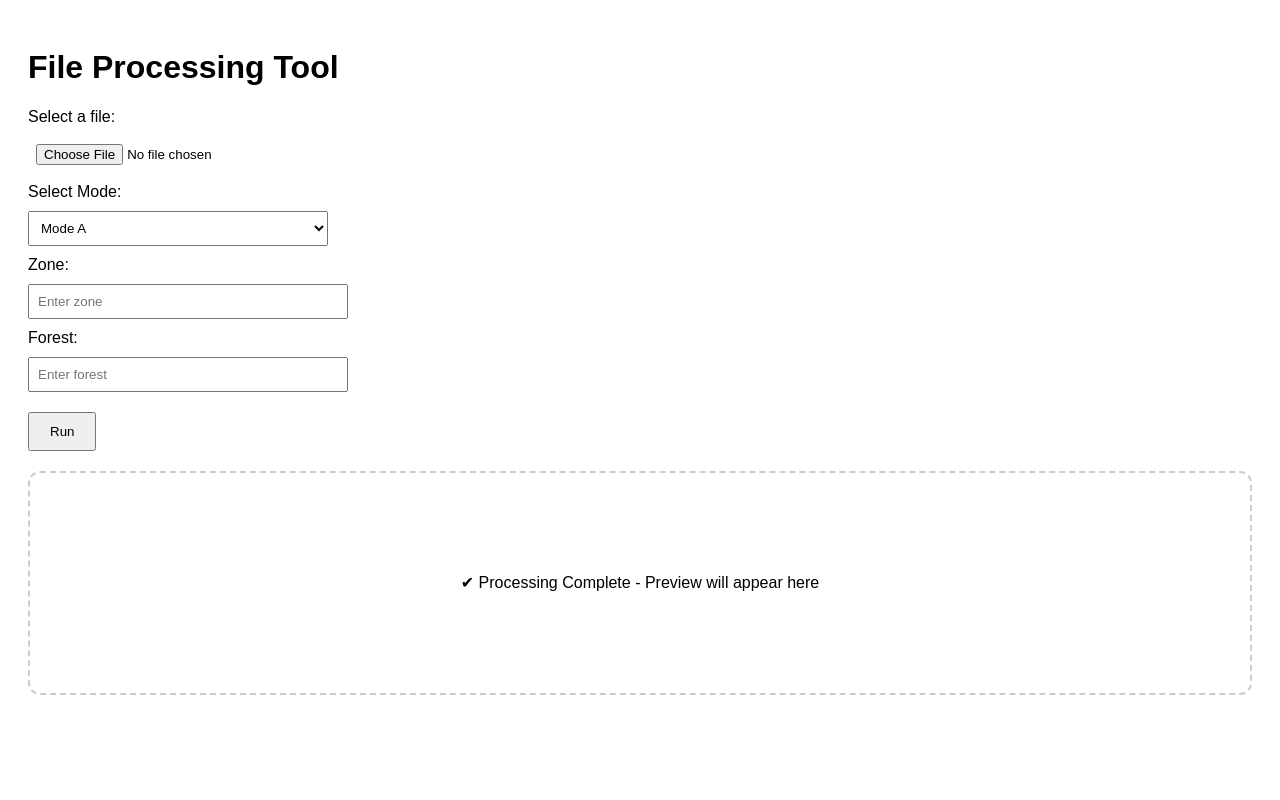
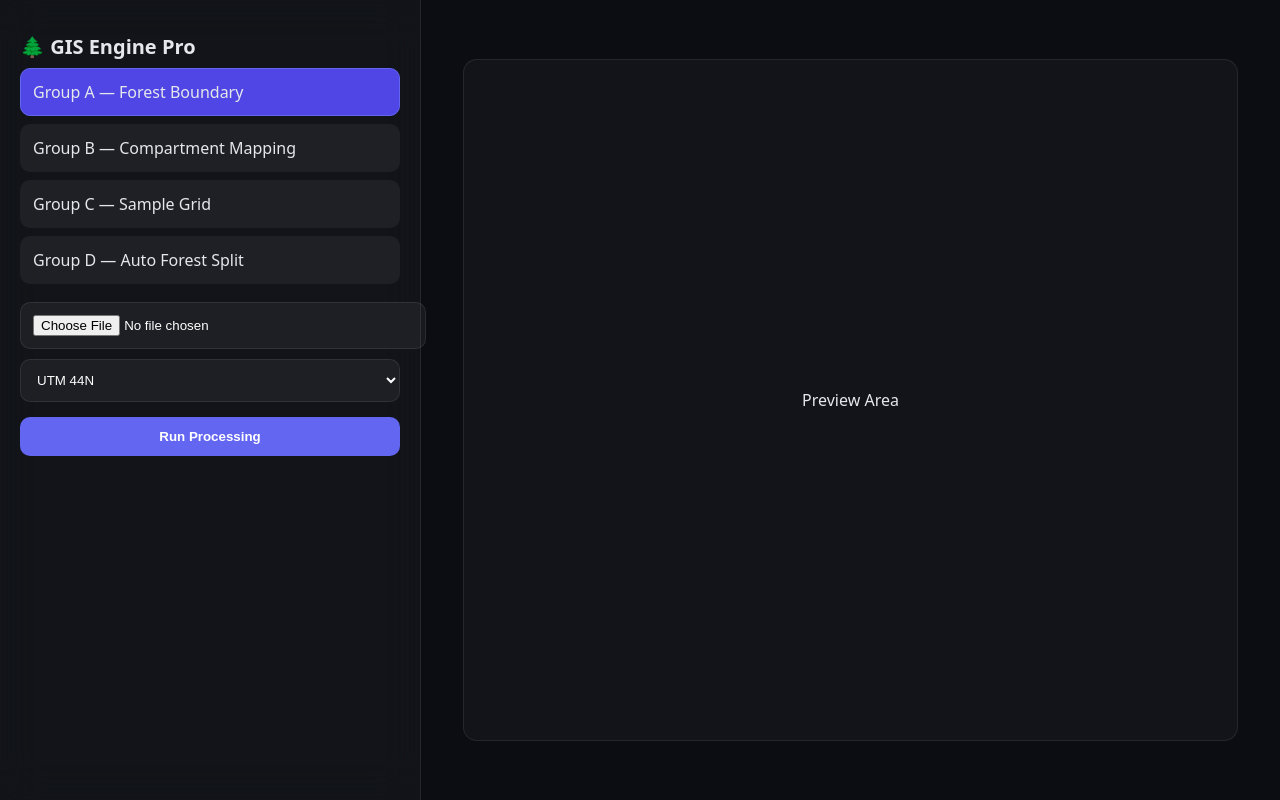
Before and after one commit to 1ravikafle-glitch/ElfakGISProStudio, a Flask app: page / in a window 1280 px wide. Run offline with Flask 3, Linux system fonts and the light colour scheme.

Commit message:
Update index.html

```diff
--- a/templates/index.html
+++ b/templates/index.html
@@ -1,149 +1,277 @@
 <!DOCTYPE html>
 <html lang="en">
 <head>
-<meta charset="UTF-8" />
-<meta name="viewport" content="width=device-width, initial-scale=1.0"/>
-<title>File Upload with Preview & Download</title>
+<meta charset="UTF-8">
+<meta name="viewport" content="width=device-width, initial-scale=1"/>
+<title>GIS Engine Pro</title>
+
 <style>
-  body { font-family: Arial, sans-serif; padding: 20px; }
-  h2 { margin-top: 40px; }
-  input[type="file"], select, input[type="text"] {
-    display: block; margin: 10px 0; padding: 8px; width: 300px; }
-  button { padding: 10px 20px; margin-top: 10px; cursor: pointer; }
-  .preview { margin-top: 20px; }
-  .box { padding: 10px; border: 2px dashed #ccc; border-radius: 12px; min-height: 200px; display: flex; align-items: center; justify-content: center; }
-  #preview img { max-width: 100%; border-radius: 12px; }
+
+body{
+margin:0;
+font-family:system-ui;
+background:#0b0d12;
+color:#e5e7eb;
+}
+
+/* APP LAYOUT */
+.app{
+display:flex;
+height:100vh;
+}
+
+/* SIDEBAR */
+.sidebar{
+width:380px;
+padding:20px;
+background:rgba(255,255,255,0.03);
+border-right:1px solid rgba(255,255,255,0.08);
+backdrop-filter:blur(20px);
+}
+
+/* TITLE */
+h1{
+font-size:20px;
+margin-bottom:5px;
+}
+
+/* GROUP BUTTONS */
+.group{
+padding:12px;
+margin:8px 0;
+border-radius:10px;
+background:rgba(255,255,255,0.05);
+cursor:pointer;
+transition:0.3s;
+border:1px solid transparent;
+}
+
+.group:hover{
+transform:translateY(-2px);
+}
+
+.active{
+background:#4f46e5;
+border-color:#6366f1;
+}
+
+/* FORM */
+input,select{
+width:100%;
+padding:12px;
+margin-top:10px;
+border-radius:10px;
+border:1px solid rgba(255,255,255,0.08);
+background:rgba(255,255,255,0.05);
+color:white;
+outline:none;
+}
+
+input:focus,select:focus{
+border-color:#6366f1;
+}
+
+/* SECTIONS */
+.section{
+display:none;
+margin-top:10px;
+padding-top:10px;
+border-top:1px solid rgba(255,255,255,0.08);
+}
+
+/* BUTTON */
+button{
+width:100%;
+margin-top:15px;
+padding:12px;
+border:none;
+border-radius:10px;
+background:#6366f1;
+color:white;
+font-weight:600;
+cursor:pointer;
+transition:0.3s;
+}
+
+button:hover{
+background:#4f46e5;
+transform:scale(1.02);
+}
+
+/* PREVIEW */
+.preview{
+flex:1;
+display:flex;
+align-items:center;
+justify-content:center;
+}
+
+.box{
+width:90%;
+height:85%;
+border-radius:14px;
+background:rgba(255,255,255,0.03);
+border:1px solid rgba(255,255,255,0.08);
+display:flex;
+flex-direction:column;
+align-items:center;
+justify-content:center;
+overflow:hidden;
+}
+
+img{
+max-width:100%;
+max-height:80%;
+display:none;
+border-radius:10px;
+}
+
+a{
+margin-top:10px;
+color:#60a5fa;
+display:none;
+}
+
+small{
+color:#9ca3af;
+font-size:12px;
+}
+
 </style>
 </head>
+
 <body>
 
-<h1>File Processing Tool</h1>
+<div class="app">
 
-<label for="file">Select a file:</label>
-<input type="file" id="file" />
+<!-- LEFT -->
+<div class="sidebar">
 
-<label for="mode">Select Mode:</label>
-<select id="mode">
-  <option value="A">Mode A</option>
-  <option value="B">Mode B</option>
-  <option value="C">Mode C</option>
+<h1>🌲 GIS Engine Pro</h1>
+
+<div class="group active" onclick="setMode('A')">Group A — Forest Boundary</div>
+<div class="group" onclick="setMode('B')">Group B — Compartment Mapping</div>
+<div class="group" onclick="setMode('C')">Group C — Sample Grid</div>
+<div class="group" onclick="setMode('D')">Group D — Auto Forest Split</div>
+
+<input type="file" id="file">
+
+<!-- FOREST (ONLY A) -->
+<div id="forestBox" class="section">
+<small>Forest Name (Group A only)</small>
+<input id="forest" placeholder="Forest name">
+</div>
+
+<!-- UTM -->
+<select id="zone">
+<option value="44">UTM 44N</option>
+<option value="45">UTM 45N</option>
 </select>
 
-<label for="zone">Zone:</label>
-<input type="text" id="zone" placeholder="Enter zone" />
+<!-- GROUP C GRID -->
+<div id="gridBox" class="section">
 
-<!-- Additional inputs based on mode -->
-<div id="additionalInputs"></div>
+<small>Grid Settings (Group C only)</small>
 
-<button onclick="run()">Run</button>
+<input id="w" placeholder="Cell Width (m)">
+<input id="h" placeholder="Cell Height (m)">
+<input id="rows" placeholder="Rows">
+<input id="cols" placeholder="Columns">
 
+</div>
+
+<button onclick="run()">Run Processing</button>
+
+</div>
+
+<!-- RIGHT -->
 <div class="preview">
-  <div class="box" id="preview">
-    <div id="previewContent">✔ Processing Complete - Preview will appear here</div>
-    <a id="downloadLink" style="display:none; margin-top:10px; padding:10px 20px; border:none; border-radius:8px; background:#ff7f50; color:#fff; font-weight:600; cursor:pointer; text-decoration:none;">Download Processed File</a>
-  </div>
+<div class="box">
+
+<img id="img">
+<a id="download">Download Output ZIP</a>
+<div id="status">Preview Area</div>
+
+</div>
+</div>
+
 </div>
 
 <script>
-  const modeSelect = document.getElementById('mode');
-  const additionalInputsDiv = document.getElementById('additionalInputs');
 
-modeSelect.addEventListener('change', () => {
-  updateAdditionalInputs();
-});
+let mode="A";
 
-function updateAdditionalInputs() {
-  const mode = modeSelect.value;
-  additionalInputsDiv.innerHTML = '';
-  if (mode === 'A') {
-    additionalInputsDiv.innerHTML = `
-      <label for="forest">Forest:</label>
-      <input type="text" id="forest" placeholder="Enter forest" />
-    `;
-  } else if (mode === 'C') {
-    additionalInputsDiv.innerHTML = `
-      <label for="source">Source:</label>
-      <input type="text" id="source" placeholder="Enter source" />
-      <label for="w">Width (w):</label>
-      <input type="text" id="w" placeholder="Width" />
-      <label for="h">Height (h):</label>
-      <input type="text" id="h" placeholder="Height" />
-      <label for="rows">Rows:</label>
-      <input type="text" id="rows" placeholder="Rows" />
-      <label for="cols">Columns:</label>
-      <input type="text" id="cols" placeholder="Columns" />
-    `;
-  }
+/* SWITCH GROUP */
+function setMode(m){
+
+mode=m;
+
+document.querySelectorAll(".group")
+.forEach(g=>g.classList.remove("active"));
+
+event.target.classList.add("active");
+
+/* RESET */
+document.getElementById("forestBox").style.display="none";
+document.getElementById("gridBox").style.display="none";
+
+/* GROUP A */
+if(mode==="A"){
+document.getElementById("forestBox").style.display="block";
 }
 
-updateAdditionalInputs();
+/* GROUP C */
+if(mode==="C"){
+document.getElementById("gridBox").style.display="block";
+}
 
-async function run() {
-  const fileInput = document.getElementById('file');
-  if (!fileInput.files.length) {
-    alert('Please select a file.');
-    return;
-  }
+}
 
-  let fd = new FormData();
-  fd.append("file", fileInput.files[0]);
-  const mode = document.getElementById("mode").value;
-  fd.append("mode", mode);
-  fd.append("zone", document.getElementById("zone").value);
+/* RUN PROCESS */
+async function run(){
 
-  if (mode === "A") {
-    fd.append("forest", document.getElementById("forest").value);
-  }
+if(!document.getElementById("file").files[0]){
+alert("Upload file first");
+return;
+}
 
-  if (mode === "C") {
-    fd.append("source", document.getElementById("source").value);
-    fd.append("w", document.getElementById("w").value);
-    fd.append("h", document.getElementById("h").value);
-    fd.append("rows", document.getElementById("rows").value);
-    fd.append("cols", document.getElementById("cols").value);
-  }
+document.getElementById("status").innerText="Processing...";
 
-  try {
-    const res = await fetch("/upload", { method: "POST", body: fd });
-    const blob = await res.blob();
+let fd=new FormData();
 
-    // Generate URL for download
-    const url = URL.createObjectURL(blob);
+fd.append("file",document.getElementById("file").files[0]);
+fd.append("mode",mode);
+fd.append("zone",document.getElementById("zone").value);
 
-    // Setup download link
-    const downloadLink = document.getElementById("downloadLink");
-    downloadLink.href = url;
-    downloadLink.download = "processed_file"; // You can set a dynamic filename if needed
-    downloadLink.style.display = "inline-block";
+/* GROUP A */
+if(mode==="A"){
+fd.append("forest",document.getElementById("forest").value || "FOREST");
+}
 
-    // Handle preview based on file type
-    const previewContent = document.getElementById("previewContent");
-    previewContent.innerHTML = ""; // Clear previous preview
+/* GROUP C */
+if(mode==="C"){
+fd.append("w",document.getElementById("w").value || 50);
+fd.append("h",document.getElementById("h").value || 50);
+fd.append("rows",document.getElementById("rows").value || 10);
+fd.append("cols",document.getElementById("cols").value || 10);
+}
 
-    if (blob.type.startsWith("image/")) {
-      const img = document.createElement("img");
-      img.src = url;
-      previewContent.appendChild(img);
-    } else if (blob.type.startsWith("text/")) {
-      const reader = new FileReader();
-      reader.onload = () => {
-        const textPreview = document.createElement("pre");
-        textPreview.textContent = reader.result;
-        textPreview.style.whiteSpace = "pre-wrap";
-        textPreview.style.maxHeight = "200px";
-        textPreview.style.overflowY = "auto";
-        previewContent.appendChild(textPreview);
-      };
-      reader.readAsText(blob);
-    } else {
-      previewContent.textContent = "Preview not available.";
-    }
+let res=await fetch("/upload",{method:"POST",body:fd});
 
-  } catch (error) {
-    document.getElementById("previewContent").textContent = "❌ Error during processing.";
-    console.error(error);
-  }
+let blob=await res.blob();
+let url=URL.createObjectURL(blob);
+
+/* DOWNLOAD */
+let dl=document.getElementById("download");
+dl.href=url;
+dl.style.display="block";
+dl.innerText="⬇ Download ZIP";
+
+/* PREVIEW */
+document.getElementById("status").innerText="Processing Complete ✔";
+
 }
+
 </script>
 
 </body>
```
